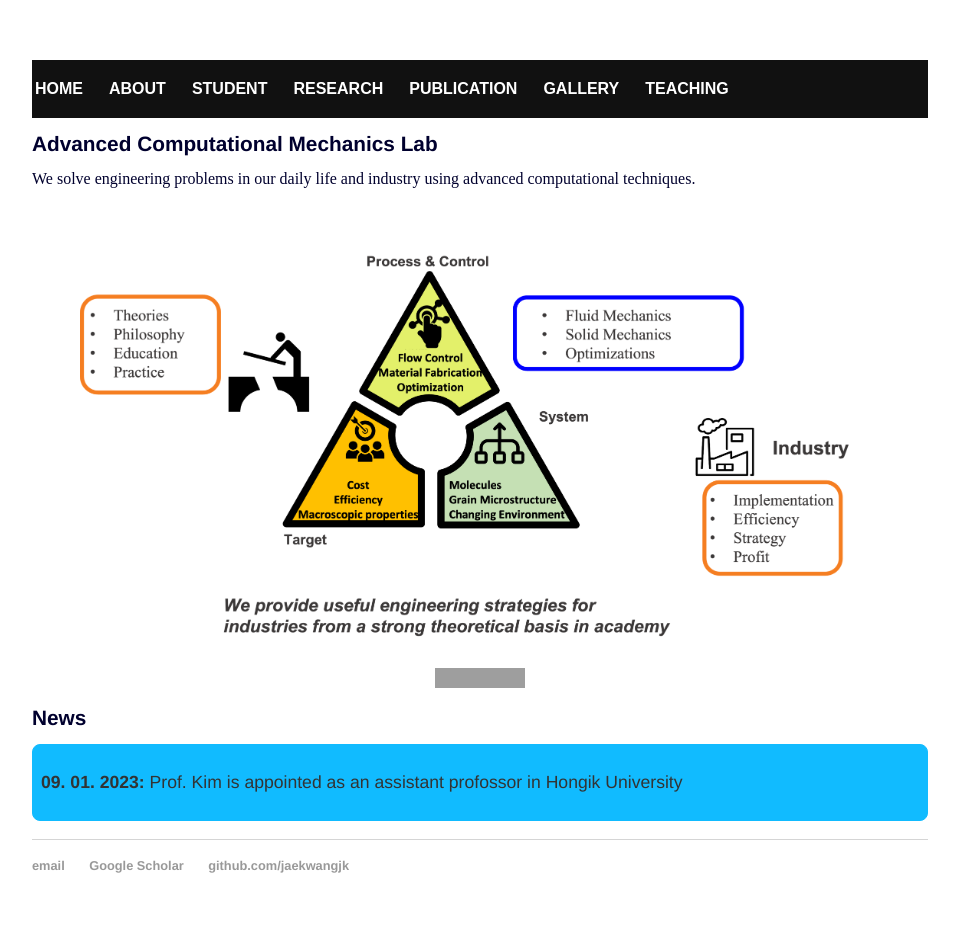
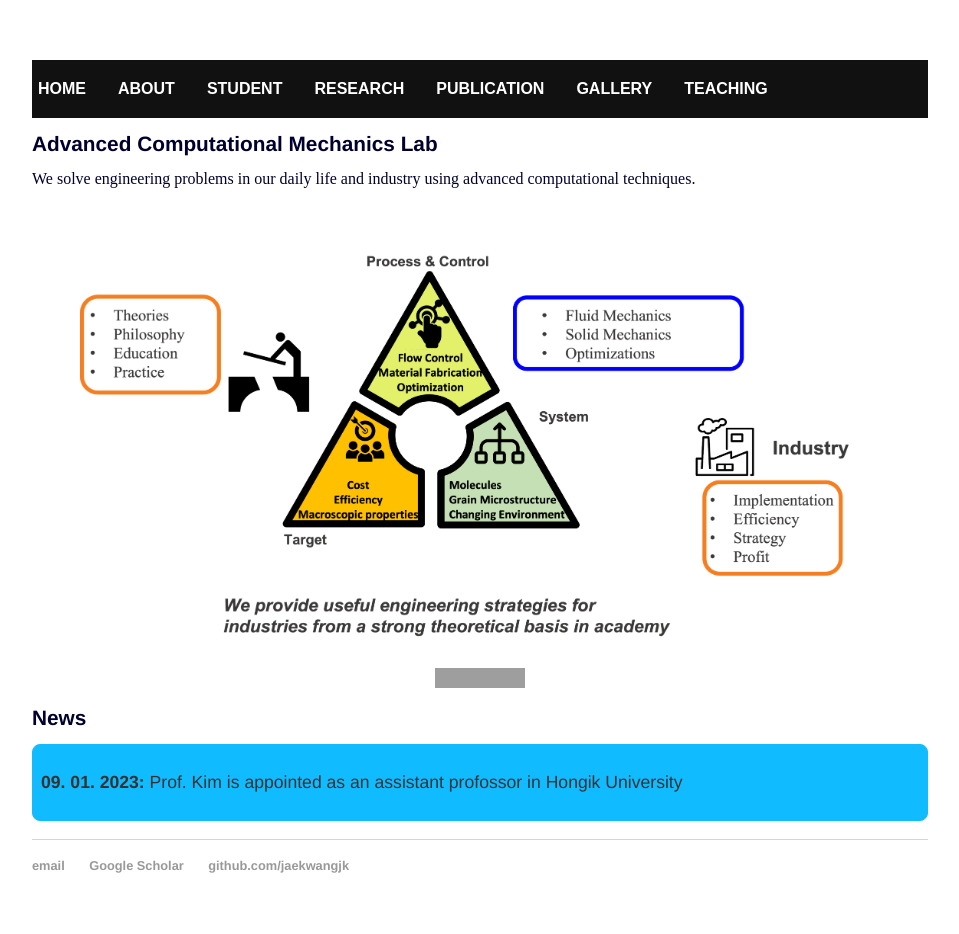
Before and after one commit to jaekwangjk/jaekwangjk.github.io, a Jekyll site: the page built from index.html, in a window 1280 px wide. Shown: the whole page, without its empty margins (160-1119 px from the left). Built offline with Jekyll 4.4.1, drawn with Linux system fonts in a browser that asks for light colours; grey boxes are pictures that could not be loaded.

Commit message:
Update main.css

```diff
--- a/css/main.css
+++ b/css/main.css
@@ -70,7 +70,7 @@ a.two:hover {
 
 /*======= New Button style Begin =======*/
 a.three{
-  padding: 10px 0px;
+  padding: 10px 3px;
   margin:10px 3px;
   color: #fff;
   font-family: sans-serif;
```
